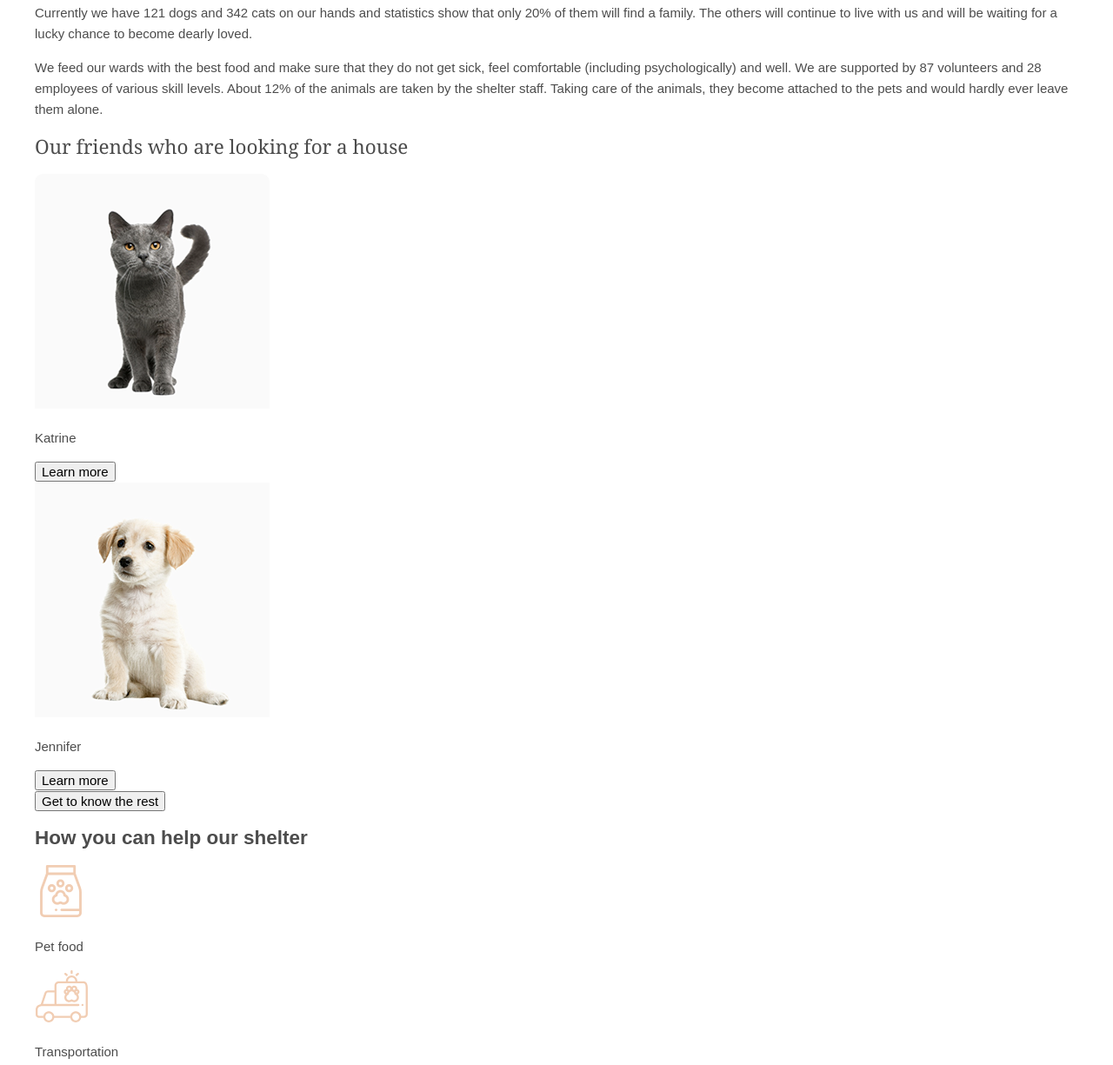
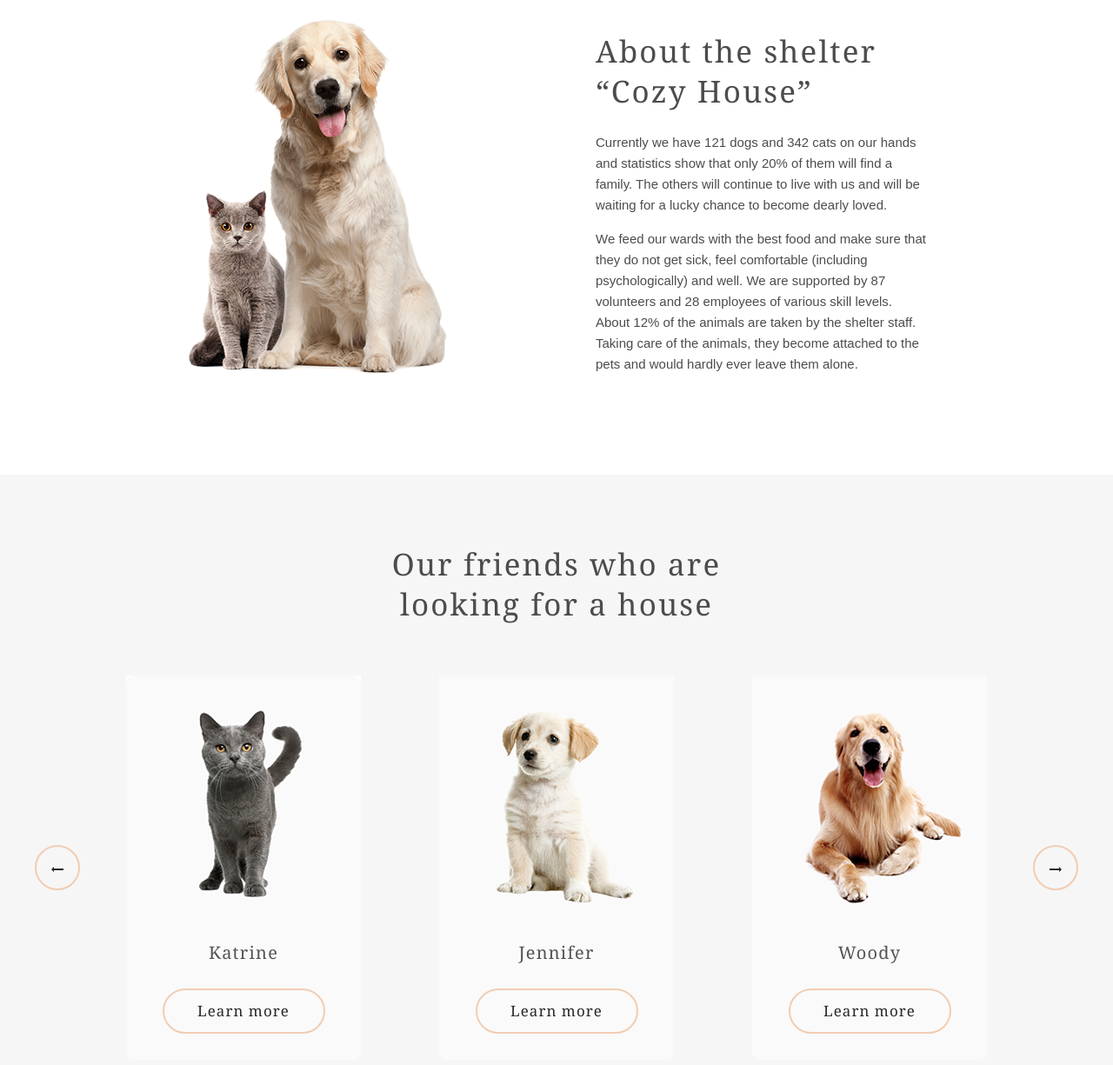
Before and after one commit to shchegolenkov/shelter, a plain HTML site: page index.html in a window 1280 px wide. Shown: the part 966-2191 px from the top of the page at 87% size. Drawn offline with Linux system fonts and the light colour scheme.

Commit message:
feat: about and our friends sections style

```diff
--- a/css/style.css
+++ b/css/style.css
@@ -15,12 +15,14 @@ html {
   color: #292929;
   padding: 15px 45px;
   border-radius: 100px;
+  text-align: center;
   font-family: "Georgia";
   font-weight: 400;
   font-size: 17px;
   line-height: 130%;
   letter-spacing: 0.06em;
   cursor: pointer;
+  border: none;
 }
 
 .background-wrapper {
@@ -32,6 +34,18 @@ html {
   width: 1200px;
   margin: 0 auto;
 }
+
+.header {
+  margin-top: 0;
+  margin-bottom: 25px;
+  font-family: "Georgia";
+  font-weight: 400;
+  font-size: 35px;
+  line-height: 130%;
+  letter-spacing: 0.06em;
+}
+
+/* Header section */
 
 .header-section {
   padding: 60px 0px;
@@ -102,6 +116,8 @@ html {
 .section-not-only {
 }
 
+/* Not only section */
+
 .section-not-only__wrapper {
   min-height: 728px;
   background: url(../img/start-screen-puppy.png) no-repeat right bottom;
@@ -112,43 +128,120 @@ html {
   color: #cdcdcd;
 }
 
-.section-wrapper {
-}
-
 .section-not-only__content-block {
   width: 460px;
   padding-top: 163px;
 }
 
-.header {
+.main-header {
+  font-size: 44px;
+  margin: 0px 150px 42px 0px;
+  color: #fff;
+  letter-spacing: normal;
+}
+
+/* About section */
+
+.section-about-wrapper {
+  width: 850px;
+  margin: 0 auto;
+  padding: 80px 0px 100px;
+  display: flex;
+  justify-content: space-between;
+}
+
+.section-about-image {
+  margin: auto;
+}
+
+.section-about-text-block {
+  margin-top: 14px;
+  width: 380px;
+}
+
+/* Our friends section */
+
+.section-our-friends {
+  padding: 80px 0px 100px;
+  background-color: #f6f6f6;
+}
+
+.section-our-friends__wrapper {
+  display: flex;
+  flex-direction: column;
+  align-items: center;
+}
+
+.section-our-friends__header {
+  width: 400px;
+  margin: 0 auto 60px;
+  text-align: center;
+}
+
+.slider {
+  display: flex;
+  justify-content: space-between;
+  margin-bottom: 60px;
+  align-items: center;
+  width: 100%;
+}
+
+.slider__cards {
+  width: 990px;
+  display: flex;
+  justify-content: space-between;
+}
+
+.slider__card {
+  width: 270px;
+  border-radius: 9px;
+  background: #fafafa;
+}
+
+.slider__card-text {
+  margin: 30px 0px;
   font-family: "Georgia";
   font-weight: 400;
+  font-size: 20px;
+  line-height: 23px;
+  letter-spacing: 0.06em;
+  text-align: center;
+  color: #545454;
 }
 
-.main-header {
-  font-size: 44px;
-  line-height: 130%;
-  margin: 0px 150px 42px 0px;
-  color: #fff;
+.slider__card-open-button {
+  display: block;
+  width: 187px;
+  min-height: 52px;
+  margin: 0 auto 30px;
+  padding: 0;
+  border: 2px solid #f1cdb3;
+  background-color: transparent;
+}
+
+.section-our-friends__button {
+  display: block;
+  max-width: 261px;
+  padding: 15px 40px;
+}
+
+.slider__button {
+  width: 52px;
+  height: 52px;
+  border-radius: 50%;
+  border: 2px solid #f1cdb3;
+  cursor: pointer;
+  background-color: transparent;
 }
 
 .text {
 }
 .section-about {
 }
-.section-our-friends {
-}
-.slider {
-}
-.slider__cards {
-}
-.slider__card {
-}
+
 .slider__card-image {
 }
 .slider__card-description {
-}
-.slider__card-text {
 }
 .section-help {
 }
--- a/index.html
+++ b/index.html
@@ -46,7 +46,11 @@
   </div>
   <main>
     <section class="section section-about">
-      <div class="wrapper section-wrapper">
+      <div class="wrapper section-about-wrapper">
+        <div class="section-about-image-block">
+          <img src="img/about-pets.png" alt="Pets" class="section-about-image">
+        </div>
+        <div class="section-about-text-block">
           <h2 class="header">About the shelter “Cozy House”</h2>
           <p class="text">Currently we have 121 dogs and 342 cats on our hands and statistics show that only 20% of them
             will find a
@@ -57,16 +61,22 @@
             psychologically) and well. We are supported by 87 volunteers and 28 employees of various skill levels. About
             12%
             of the
-          animals are taken by the shelter staff. Taking care of the animals, they become attached to the pets and would
+            animals are taken by the shelter staff. Taking care of the animals, they become attached to the pets and
+            would
             hardly
             ever leave them alone.</p>
         </div>
+      </div>
     </section>
     <section class="section section-our-friends">
-      <div class="wrapper section-wrapper">
-        <h2 class="header">Our friends who
+      <div class="wrapper section-our-friends__wrapper">
+        <h2 class="header section-our-friends__header">Our friends who
           are looking for a house</h2>
         <div class="slider">
+          <button class="slider__button slider__button-prev"><svg width="14" height="6" viewBox="0 0 14 6" fill="none"
+              xmlns="http://www.w3.org/2000/svg">
+              <path d="M14 2V4H3V6L0 3L3 0V2H14Z" fill="#292929" />
+            </svg></button>
           <div class="slider__cards">
             <div class="slider__card">
               <div class="slider__card-image">
@@ -74,7 +84,7 @@
               </div>
               <div class="slider__card-description">
                 <p class="slider__card-text">Katrine</p>
-                <button slider__card-open-button>Learn more</button>
+                <button class="button slider__card-open-button">Learn more</button>
               </div>
             </div>
             <div class="slider__card">
@@ -83,12 +93,27 @@
               </div>
               <div class="slider__card-description">
                 <p class="slider__card-text">Jennifer</p>
-                <button slider__card-open-button>Learn more</button>
+                <button class="button slider__card-open-button">Learn more</button>
+              </div>
+            </div>
+            <div class="slider__card">
+              <div class="slider__card-image">
+                <img src="img/pets-woody.png" alt="Dog Woody">
+              </div>
+              <div class="slider__card-description">
+                <p class="slider__card-text">Woody</p>
+                <button class="button slider__card-open-button">Learn more</button>
               </div>
             </div>
           </div>
+          <button class="slider__button slider__button-next"><svg width="14" height="6" viewBox="0 0 14 6" fill="none"
+              xmlns="http://www.w3.org/2000/svg">
+              <path d="M0 4V2L11 2V0L14 3L11 6V4L0 4Z" fill="#292929" />
+            </svg>
+
+          </button>
         </div>
-        <button>Get to know the rest</button>
+        <button class="button section-our-friends__button">Get to know the rest</button>
       </div>
     </section>
     <section class="section section-help">
```
Lines whose indentation alone changed are shown as unchanged.
